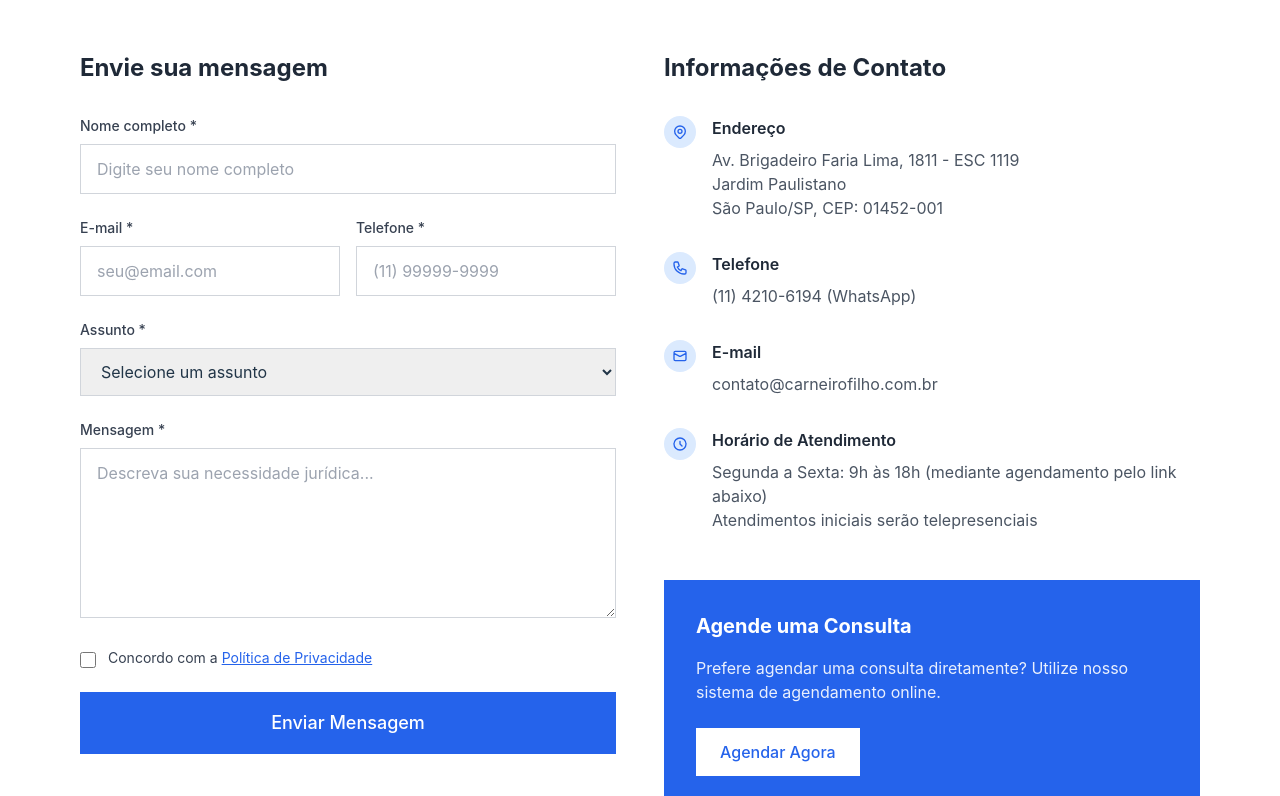
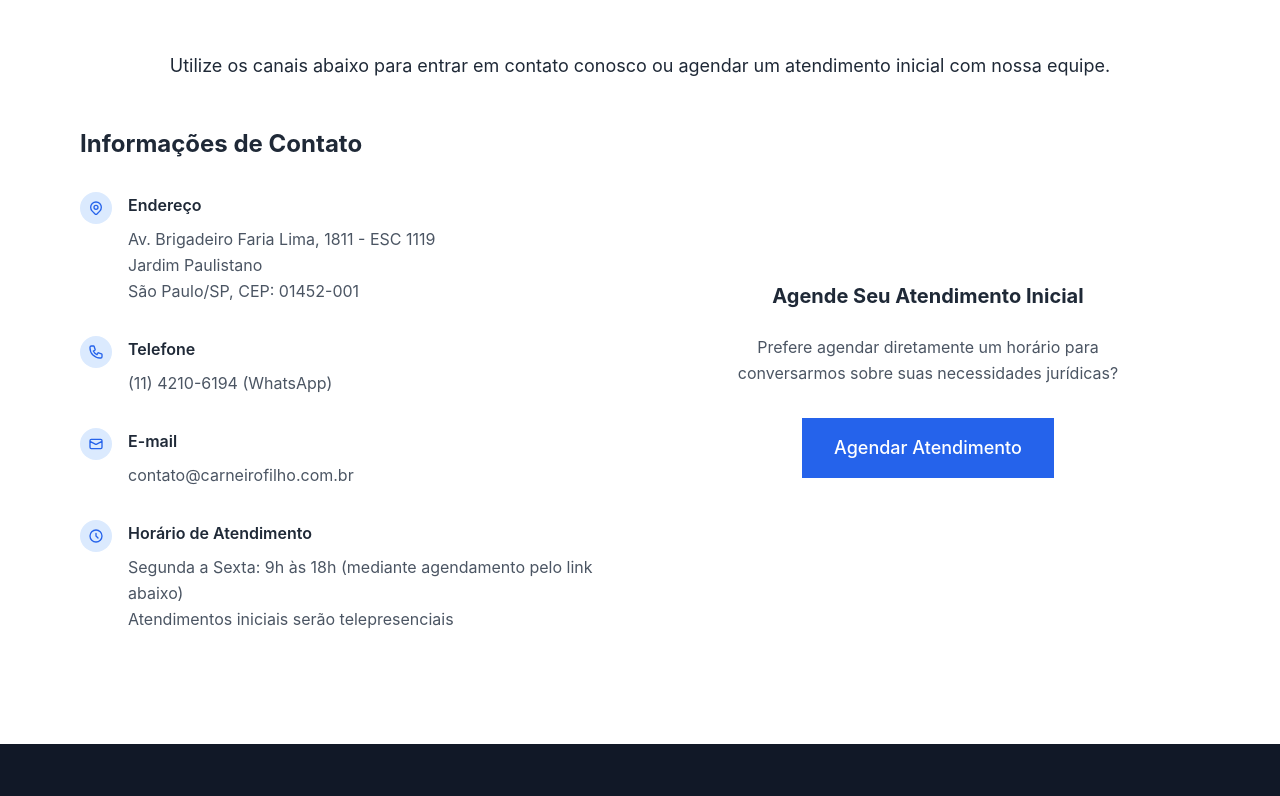
Before and after one commit to CFilhoadv/carneiro-filho-site, a React (Vite) app: page /contato in a window 1280 px wide. Shown: the part 320-1116 px from the top of the page. Built offline with nearby package versions, Linux system fonts and the light colour scheme.

Commit message:
Ajuste de layout da pagina Contato

```diff
--- a/src/pages/ContatoPage.tsx
+++ b/src/pages/ContatoPage.tsx
@@ -15,134 +15,25 @@ const ContatoPage: React.FC = () => {
         />
 
         {/* Conteúdo Principal */}
-        <section className="py-16 px-4 max-w-6xl mx-auto">
+        <section className="py-16 px-4 max-w-6xl mx-auto text-gray-800 leading-relaxed">
 
-          <div className="grid grid-cols-1 lg:grid-cols-2 gap-12">
+          {/* Parágrafo introdutório para preencher o espaço */}
+          <p className="text-center text-lg mb-12">
+            Utilize os canais abaixo para entrar em contato conosco ou agendar um atendimento inicial com nossa equipe.
+          </p>
 
-            {/* Coluna esquerda - Formulário */}
-            <div>
-              <h2 className="text-2xl font-bold text-gray-800 mb-8">
-                Envie sua mensagem
-              </h2>
+          {/* Container das Informações de Contato e Botão Agendar Atendimento */}
+          {/* Removido flex-col items-center justify-center, pois o grid e mx-auto centralizarão */}
+          <div className="grid grid-cols-1 md:grid-cols-2 gap-8 mb-12"> {/* NOVO: Grid de 2 colunas para desktop */}
 
-              <form className="space-y-6">
-                {/* Nome completo */}
-                <div>
-                  <label htmlFor="nome" className="block text-sm font-medium text-gray-700 mb-2">
-                    Nome completo *
-                  </label>
-                  <input
-                    type="text"
-                    id="nome"
-                    name="nome"
-                    required
-                    className="w-full px-4 py-3 border border-gray-300 rounded-md focus:ring-blue-500 focus:border-blue-500"
-                    placeholder="Digite seu nome completo"
-                  />
-                </div>
-
-                {/* E-mail e Telefone */}
-                <div className="grid grid-cols-1 md:grid-cols-2 gap-4">
-                  <div>
-                    <label htmlFor="email" className="block text-sm font-medium text-gray-700 mb-2">
-                      E-mail *
-                    </label>
-                    <input
-                      type="email"
-                      id="email"
-                      name="email"
-                      required
-                      className="w-full px-4 py-3 border border-gray-300 rounded-md focus:ring-blue-500 focus:border-blue-500"
-                      placeholder="seu@email.com"
-                    />
-                  </div>
-
-                  <div>
-                    <label htmlFor="telefone" className="block text-sm font-medium text-gray-700 mb-2">
-                      Telefone *
-                    </label>
-                    <input
-                      type="tel"
-                      id="telefone"
-                      name="telefone"
-                      required
-                      className="w-full px-4 py-3 border border-gray-300 rounded-md focus:ring-blue-500 focus:border-blue-500"
-                      placeholder="(11) 99999-9999"
-                    />
-                  </div>
-                </div>
-
-                {/* Assunto */}
-                <div>
-                  <label htmlFor="assunto" className="block text-sm font-medium text-gray-700 mb-2">
-                    Assunto *
-                  </label>
-                  <select
-                    id="assunto"
-                    name="assunto"
-                    required
-                    className="w-full px-4 py-3 border border-gray-300 rounded-md focus:ring-blue-500 focus:border-blue-500"
-                  >
-                    <option value="">Selecione um assunto</option>
-                    <option value="holding-familiar">Holding Familiar</option>
-                    <option value="direito-empresarial">Direito Empresarial</option>
-                    <option value="direito-civil">Direito Civil</option>
-                    <option value="direito-familia">Direito de Família</option>
-                    <option value="direito-tributario">Direito Tributário</option>
-                    <option value="cursos-capacitacao">Cursos e Capacitação</option>
-                    <option value="outro">Outro Assunto</option>
-                  </select>
-                </div>
-
-                {/* Mensagem */}
-                <div>
-                  <label htmlFor="mensagem" className="block text-sm font-medium text-gray-700 mb-2">
-                    Mensagem *
-                  </label>
-                  <textarea
-                    id="mensagem"
-                    name="mensagem"
-                    rows={6}
-                    required
-                    className="w-full px-4 py-3 border border-gray-300 rounded-md focus:ring-blue-500 focus:border-blue-500"
-                    placeholder="Descreva sua necessidade jurídica..."
-                  ></textarea>
-                </div>
-
-                {/* Política de Privacidade */}
-                <div className="flex items-start">
-                  <input
-                    type="checkbox"
-                    id="politica"
-                    name="politica"
-                    required
-                    className="mt-1 mr-3 h-4 w-4 text-blue-600 focus:ring-blue-500 border-gray-300 rounded"
-                  />
-                  <label htmlFor="politica" className="text-sm text-gray-700">
-                    Concordo com a{' '}
-                    <a href="#" className="text-blue-600 hover:text-blue-800 underline">
-                      Política de Privacidade
-                    </a>
-                  </label>
-                </div>
-
-                {/* Botão Enviar */}
-                <button
-                  type="submit"
-                  className="w-full bg-blue-600 text-white px-8 py-4 rounded-md hover:bg-blue-700 transition-colors font-medium text-lg"
-                >
-                  Enviar Mensagem
-                </button>
-              </form>
-            </div>
-
-            {/* Coluna direita - Informações de Contato */}
+            {/* Coluna 1 do Grid: Informações de Contato */}
+            {/* O h2 e os itens de contato ficam agora dentro de uma coluna do grid */}
             <div>
               <h2 className="text-2xl font-bold text-gray-800 mb-8">
                 Informações de Contato
               </h2>
 
-              <div className="space-y-8">
+              <div className="space-y-8 text-left"> {/* Removido max-w-sm, mantido text-left */}
                 {/* Endereço */}
                 <div className="flex items-start">
                   <div className="flex-shrink-0 w-8 h-8 bg-blue-100 rounded-full flex items-center justify-center mr-4">
@@ -207,38 +98,28 @@ const ContatoPage: React.FC = () => {
                   </div>
                 </div>
               </div>
+            </div>
 
-              {/* Seção Agende uma Consulta */}
-              <div className="mt-12 bg-blue-600 rounded-lg p-8 text-white">
-                <h3 className="text-xl font-bold mb-4">
-                  Agende uma Consulta
-                </h3>
-                <p className="mb-6 opacity-90">
-                  Prefere agendar uma consulta diretamente? Utilize nosso sistema de agendamento online.
-                </p>
-                <a
-                  href="#"
-                  className="inline-block bg-white text-blue-600 px-6 py-3 rounded-md hover:bg-gray-100 transition-colors font-medium"
-                >
-                  Agendar Agora
-                </a>
-              </div>
+            {/* Coluna 2 do Grid (Vazia, mas pode ser usada para um mapa no futuro, por exemplo) */}
+            {/* Para preencher o espaço, podemos adicionar um texto simples ou uma imagem aqui, ou centralizar o botão */}
+            <div className="flex flex-col items-center justify-center mt-12 md:mt-0"> {/* mt-12 para mobile, mt-0 para desktop */}
+              <h3 className="text-xl font-bold text-gray-800 mb-6">
+                Agende Seu Atendimento Inicial
+              </h3>
+              <p className="text-gray-600 mb-8 text-center max-w-sm">
+                Prefere agendar diretamente um horário para conversarmos sobre suas necessidades jurídicas?
+              </p>
+              <a
+                href="https://calendly.com/contato-carneirofilho/30min" // URL do Calendly
+                target="_blank"
+                rel="noopener noreferrer"
+                className="inline-block bg-blue-600 text-white px-8 py-4 rounded-md hover:bg-blue-700 transition-colors font-medium text-lg"
+              >
+                Agendar Atendimento
+              </a>
             </div>
-          </div>
 
-          {/* Seção Como Chegar */}
-          <div className="mt-16">
-            <h2 className="text-2xl font-bold text-center text-gray-800 mb-8">
-              Como Chegar
-            </h2>
-
-            {/* Placeholder para Mapa */}
-            <div className="bg-gray-200 rounded-lg h-64 flex items-center justify-center">
-              <p className="text-gray-600 text-lg">
-                Mapa será carregado aqui
-              </p>
-            </div>
-          </div>
+          </div> {/* Fim do grid (anteriormente removido, agora reintroduzido para a estrutura) */}
         </section>
       </div>
     </MainLayout>
--- a/src/pages/HomePage.tsx
+++ b/src/pages/HomePage.tsx
@@ -28,7 +28,7 @@ const HomePage: React.FC = () => {
       // buttonText: "Saiba Mais",
       // buttonLink: "/planejamento-sucessorio",
       // secondaryButtonText: "Agendar Consulta",
-      // secondaryButtonLink: "/contato"
+      // secondaryButtonText: "/contato"
     },
     {
       image: banner_advocacia_2,
@@ -212,7 +212,7 @@ const HomePage: React.FC = () => {
                     Holding Familiar e a Reforma Tributária: Impactos e Estratégias
                   </Link>
                   {/* BOTÃO "Ver todos os informativos" OCULTADO TOTALMENTE */}
-                  {/* Removido o <button> de "Em Breve" aqui */}
+                  {/* Este espaço deve ficar em branco */}
                 </div>
               </div>
             </div>
@@ -262,12 +262,15 @@ const HomePage: React.FC = () => {
           <p className="text-lg mb-6 max-w-3xl mx-auto">
             Entre em contato para uma consultoria personalizada e descubra a melhor estratégia para seu planejamento sucessório.
           </p>
-          <Link
-            to="/contato"
+          {/* ATENÇÃO: LINK "AGENDAR UMA CONSULTA" DIRECIONANDO PARA O CALENDLY */}
+          <a // Alterado de <Link> para <a>
+            href="https://calendly.com/contato-carneirofilho/30min" // URL do Calendly
+            target="_blank" // Abre em nova aba
+            rel="noopener noreferrer" // Prática de segurança para target="_blank"
             className="inline-block bg-white text-blue-900 hover:bg-blue-100 px-6 py-3 rounded-md font-medium text-base transition-colors"
           >
-            Agende uma consulta
-          </Link>
+            Agendar Atendimento {/* Alterado texto do botão */}
+          </a>
         </div>
       </section>
     </MainLayout>
--- a/src/pages/PlanejamentoSucessorioPage.tsx
+++ b/src/pages/PlanejamentoSucessorioPage.tsx
@@ -18,6 +18,18 @@ const PlanejamentoSucessorioPage: React.FC = () => {
         <div className="relative py-16 bg-white">
           <div className="container mx-auto px-4">
 
+            {/* NOVO: Botão Agendar Atendimento - Movido para o início do conteúdo */}
+            <div className="text-center mb-10"> {/* mb-10 para espaçamento abaixo do botão */}
+              <a
+                href="https://calendly.com/contato-carneirofilho/30min" // URL do Calendly
+                target="_blank" // Abre em nova aba
+                rel="noopener noreferrer" // Prática de segurança para target="_blank"
+                className="inline-block bg-blue-600 text-white px-8 py-4 rounded-md hover:bg-blue-700 transition-colors font-medium text-lg"
+              >
+                Agendar Atendimento {/* Texto do botão ajustado */}
+              </a>
+            </div>
+
             {/* Grid de Cards de Serviços - 2x2 + 1 centralizado */}
             <div className="max-w-6xl mx-auto">
               {/* Primeira linha - 2 cards */}
@@ -33,6 +45,7 @@ const PlanejamentoSucessorioPage: React.FC = () => {
                   <a href="https://altftect.manus.space/doacoes_modal.html" target="_blank" rel="noopener noreferrer" className="inline-block bg-blue-600 text-white px-4 py-2 rounded-md hover:bg-blue-700 transition-colors text-sm font-medium">
                     Saiba Mais
                   </a>
+                  {/* Removido o botão Consultar se existisse aqui */}
                 </div>
 
                 {/* Card: Holding Familiar */}
@@ -45,6 +58,7 @@ const PlanejamentoSucessorioPage: React.FC = () => {
                   <a href="https://altftect.manus.space/holding_familiar_modal.html" target="_blank" rel="noopener noreferrer" className="inline-block bg-blue-600 text-white px-4 py-2 rounded-md hover:bg-blue-700 transition-colors text-sm font-medium">
                     Saiba Mais
                   </a>
+                  {/* Removido o botão Consultar se existisse aqui */}
                 </div>
               </div>
 
@@ -55,12 +69,13 @@ const PlanejamentoSucessorioPage: React.FC = () => {
                 <div className="bg-white rounded-lg shadow-lg p-8 border border-gray-200">
                   <h3 className="text-xl font-bold text-gray-800 mb-2">Inventários</h3>
                   <p className="text-gray-700 text-base leading-relaxed mb-4">
-                    Oferecemos suporte completo no processo de inventário, buscando soluções ágeis e menos
+                    Oferecemos suporte completo no processo de inventário, buscando soluções ágéis e menos
                     onerosas para a partilha de bens, seja judicial ou extrajudicial.
                   </p>
                   <a href="https://altftect.manus.space/inventarios_modal.html" target="_blank" rel="noopener noreferrer" className="inline-block bg-blue-600 text-white px-4 py-2 rounded-md hover:bg-blue-700 transition-colors text-sm font-medium">
                     Saiba Mais
                   </a>
+                  {/* Removido o botão Consultar se existisse aqui */}
                 </div>
 
                 {/* Card: Testamentos */}
@@ -73,12 +88,14 @@ const PlanejamentoSucessorioPage: React.FC = () => {
                   <a href="https://altftect.manus.space/testamentos_modal.html" target="_blank" rel="noopener noreferrer" className="inline-block bg-blue-600 text-white px-4 py-2 rounded-md hover:bg-blue-700 transition-colors text-sm font-medium">
                     Saiba Mais
                   </a>
+                  {/* Removido o botão Consultar se existisse aqui */}
                 </div>
               </div>
 
               {/* Terceira linha - 1 card centralizado */}
-              <div className="flex justify-center">
-                <div className="w-full md:w-1/2">
+              {/* ATENÇÃO: Alterado justify-center para justify-start para alinhar à esquerda, mantendo w-full md:w-1/2 */}
+              <div className="flex justify-start"> {/* Alterado justify-center para justify-start */}
+                <div className="w-full md:w-1/2"> {/* Mantido w-full para mobile, md:w-1/2 para desktop */}
                   {/* Card: Administradora de Bens Imóveis Próprios */}
                   <div className="bg-white rounded-lg shadow-lg p-8 border border-gray-200">
                        <h3 className="text-xl font-bold text-gray-800 mb-2">Administradora de Bens Imóveis Próprios</h3>
@@ -89,12 +106,15 @@ const PlanejamentoSucessorioPage: React.FC = () => {
                   <a href="https://altftect.manus.space/administradora_bens_imoveis_modal.html" target="_blank" rel="noopener noreferrer" className="inline-block bg-blue-600 text-white px-4 py-2 rounded-md hover:bg-blue-700 transition-colors text-sm font-medium">
                     Saiba Mais
                   </a>
+                  {/* Removido o botão Consultar se existisse aqui */}
                   </div>
                 </div>
               </div>
             </div>
 
-            {/* Seção CTA */}
+            {/* SEÇÃO CTA ORIGINAL REMOVIDA DESTE LOCAL (agora o botão está no início) */}
+            {/* A div abaixo foi removida para eliminar o texto e o botão no final da página */}
+            {/*
             <div className="text-center mt-16">
               <h2 className="text-2xl md:text-3xl font-bold text-gray-800 mb-8">
                 Precisa de ajuda com seu Planejamento Sucessório?
@@ -103,6 +123,7 @@ const PlanejamentoSucessorioPage: React.FC = () => {
                 Consultar (Em Breve)
               </button>
             </div>
+            */}
           </div>
         </div>
       </div>
--- a/src/pages/ServicosPage.tsx
+++ b/src/pages/ServicosPage.tsx
@@ -16,6 +16,18 @@ const ServicosPage: React.FC = () => {
 
         {/* Conteúdo Principal */}
         <section className="py-16 px-4 max-w-6xl mx-auto">
+
+          {/* NOVO: Botão Agendar Atendimento - Movido para o início do conteúdo */}
+          <div className="text-center mb-10"> {/* mb-10 para espaçamento abaixo do botão */}
+            <a
+              href="https://calendly.com/contato-carneirofilho/30min" // URL do Calendly
+              target="_blank" // Abre em nova aba
+              rel="noopener noreferrer" // Prática de segurança para target="_blank"
+              className="inline-block bg-blue-600 text-white px-8 py-4 rounded-md hover:bg-blue-700 transition-colors font-medium text-lg"
+            >
+              Agendar Atendimento
+            </a>
+          </div>
 
           {/* Seção: Áreas de Atuação */}
           <div className="mb-16">
@@ -46,10 +58,12 @@ const ServicosPage: React.FC = () => {
                     </ul>
                   </div>
                 </div>
-
+                {/* REMOVIDO: Botão Consultar (Em Breve) */}
+                {/*
                 <button disabled className="bg-blue-600 text-white px-6 py-3 rounded-md hover:bg-blue-700 transition-colors font-medium w-full">
                   Consultar (Em Breve)
                 </button>
+                */}
               </div>
 
               {/* Direito Civil */}
@@ -69,9 +83,12 @@ const ServicosPage: React.FC = () => {
                   <li>• Questões de Posse e Propriedade</li>
                 </ul>
 
+                {/* REMOVIDO: Botão Consultar (Em Breve) */}
+                {/*
                 <button disabled className="bg-blue-600 text-white px-6 py-3 rounded-md hover:bg-blue-700 transition-colors font-medium w-full">
                   Consultar (Em Breve)
                 </button>
+                */}
               </div>
 
               {/* Direito Empresarial */}
@@ -93,9 +110,12 @@ const ServicosPage: React.FC = () => {
                   <li>• Compliance e governança corporativa</li>
                 </ul>
 
+                {/* REMOVIDO: Botão Consultar (Em Breve) */}
+                {/*
                 <button disabled className="bg-blue-600 text-white px-6 py-3 rounded-md hover:bg-blue-700 transition-colors font-medium w-full">
                   Consultar (Em Breve)
                 </button>
+                */}
               </div>
 
               {/* Direito Tributário */}
@@ -117,9 +137,12 @@ const ServicosPage: React.FC = () => {
                   <li>• Análise de Benefícios Fiscais</li>
                 </ul>
 
+                {/* REMOVIDO: Botão Consultar (Em Breve) */}
+                {/*
                 <button disabled className="bg-blue-600 text-white px-6 py-3 rounded-md hover:bg-blue-700 transition-colors font-medium w-full">
                   Consultar (Em Breve)
                 </button>
+                */}
               </div>
 
               {/* Direito Previdenciário */}
@@ -141,9 +164,12 @@ const ServicosPage: React.FC = () => {
                   <li>• Revisão de Benefícios Previdenciários</li>
                 </ul>
 
+                {/* REMOVIDO: Botão Consultar (Em Breve) */}
+                {/*
                 <button disabled className="bg-blue-600 text-white px-6 py-3 rounded-md hover:bg-blue-700 transition-colors font-medium w-full">
                   Consultar (Em Breve)
                 </button>
+                */}
               </div>
 
               {/* Consultoria Jurídica */}
@@ -165,36 +191,37 @@ const ServicosPage: React.FC = () => {
                   <li>• Planejamento Jurídico Estratégico</li>
                 </ul>
 
+                {/* REMOVIDO: Botão Consultar (Em Breve) */}
+                {/*
                 <button disabled className="bg-blue-600 text-white px-6 py-3 rounded-md hover:bg-blue-700 transition-colors font-medium w-full">
                   Consultar (Em Breve)
                 </button>
+                */}
               </div>
             </div>
           </div>
 
-          {/* Seção CTA Final */}
-          <div className="bg-blue-900 rounded-lg p-12 text-center text-white mt-16">
-            <h2 className="text-2xl md:text-3xl font-bold mb-6">
+          {/* Seção CTA Final - Botão Agendar Atendimento */}
+          {/* ATENÇÃO: Esta seção é a que será removida completamente */}
+          {/* O botão "Agendar Atendimento" já foi movido para o topo da página */}
+          {/*
+          <div className="text-center mt-16">
+            <h2 className="text-2xl md:text-3xl font-bold text-gray-800 mb-8">
               Precisa de assessoria jurídica especializada?
             </h2>
             <p className="text-lg mb-8 opacity-90">
               Entre em contato conosco para uma consulta inicial e descubra como podemos ajudar você ou sua empresa.
             </p>
-            <div className="flex flex-col sm:flex-row gap-4 justify-center">
-              <a
-                href="#/contato"
-                className="bg-white text-blue-900 px-8 py-4 rounded-md hover:bg-gray-100 transition-colors font-medium text-lg"
-              >
-                Agendar Consulta
-              </a>
-              <a
-                href="#/contato"
-                className="bg-blue-700 text-white px-8 py-4 rounded-md hover:bg-blue-600 transition-colors font-medium text-lg"
-              >
-                Fale Conosco
-              </a>
-            </div>
+            <a
+              href="https://calendly.com/contato-carneirofilho/30min" // URL do Calendly
+              target="_blank"
+              rel="noopener noreferrer"
+              className="inline-block bg-blue-600 text-white px-8 py-4 rounded-md hover:bg-blue-700 transition-colors font-medium text-lg"
+            >
+              Agendar Atendimento
+            </a>
           </div>
+          */}
         </section>
       </div>
     </MainLayout>
```
